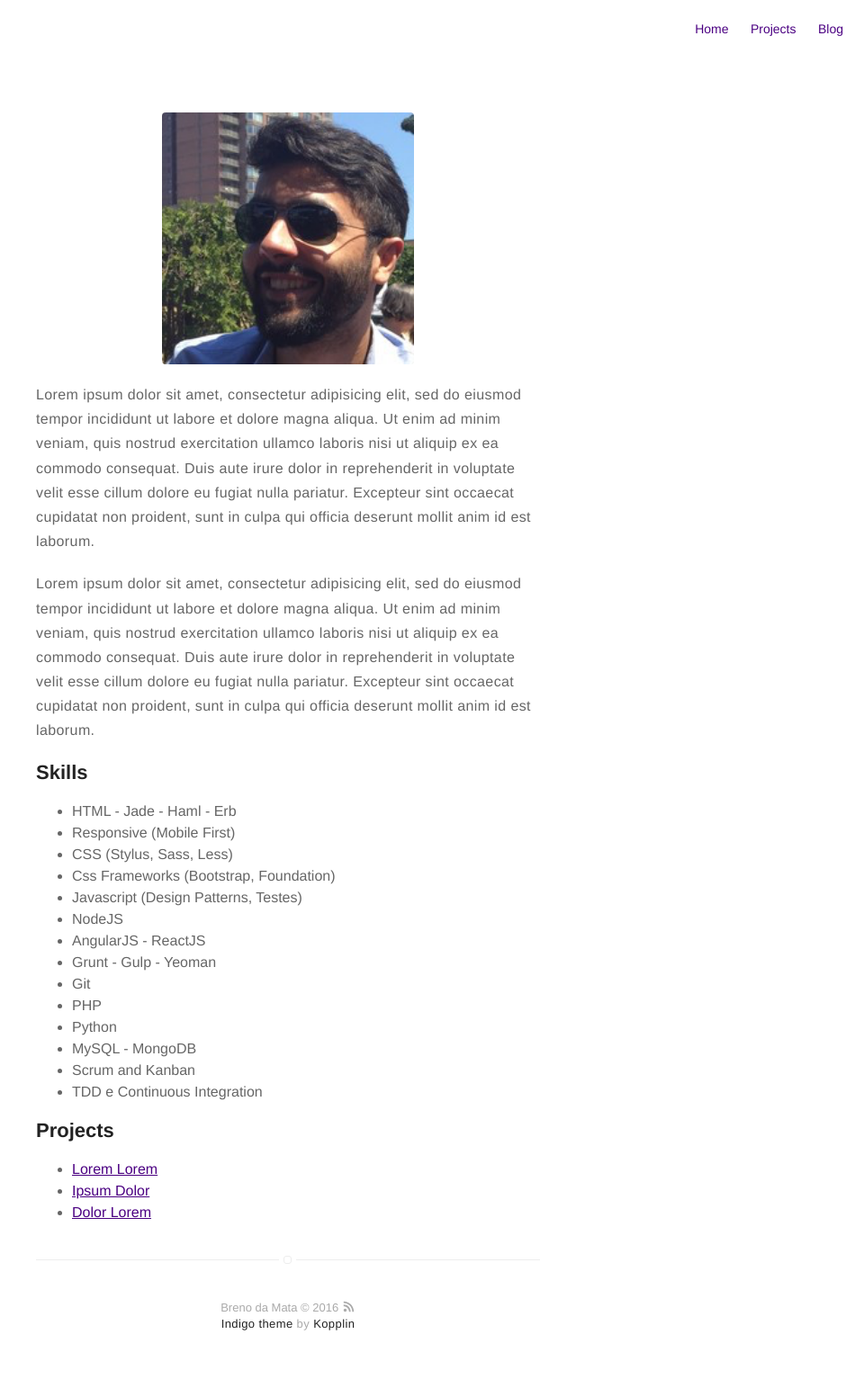
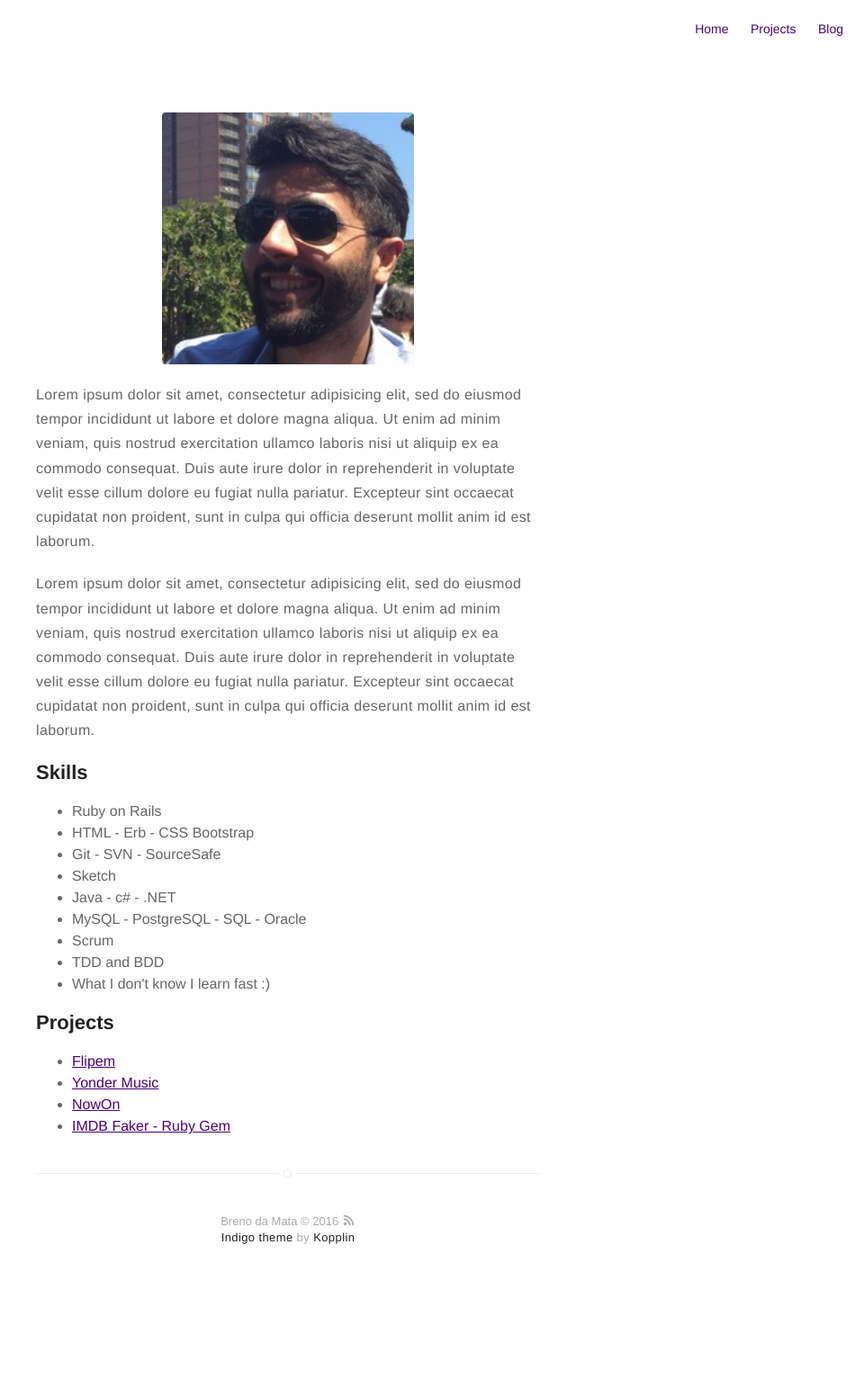
Before and after one commit to brenodamata/old_page, a Jekyll site: the page built from about.md, in a window 1280 px wide. Shown: the whole page at 90% size, without its empty margins (320-1280 px from the left). Built offline with Jekyll 4.4.1, drawn with Linux system fonts in a browser that asks for light colours; after the commit the page ends 1447 px from its top, so only the background shows below that.

Commit message:
Customizing about, projects, 404

```diff
--- a/404.html
+++ b/404.html
@@ -5,4 +5,3 @@ permalink: /404
 ---
 <h2>404</h2>
 <p>There doesn't appear to be anything here. Sorry about that.</p>
-<p>If you've followed a link expecting something to be here, you can <a href="mailto:{{ site.email }}?subject=Page%20not%20found">contact me</a>.</p>
--- a/_config.yml
+++ b/_config.yml
@@ -27,7 +27,7 @@ twitter: brenodamata
 # google: mygoogle
 # instagram: brenodamata
 # pinterest: brenodamata
-linkedin: in/brenodamata
+linkedin: brenodamata
 # youtube: brenodamata
 # spotify: brenodamata
 github: brenodamata
--- a/_includes/blog-post.html
+++ b/_includes/blog-post.html
@@ -1,8 +1,10 @@
 {% if post.blog == true %}
+	{% if post.draft == false %}
     <div class="item {% if post.star %}star{% endif %}">
         <a class="url" href="{{ site.url }}{{ post.url }}">
             <aside class="date"><time datetime="{{ post.date | date:"%d-%m-%Y" }}">{{ post.date | date: "%b %d %Y" }}</time></aside>
             <h3 class="title">{{ post.title }}</h3>
         </a>
     </div>
+	{% endif %}
 {% endif %}
--- a/_includes/social-links.html
+++ b/_includes/social-links.html
@@ -30,7 +30,7 @@
     {% endif %}
 
     {% if site.linkedin %}
-        <a class="link" data-title="linkedin.com/{{ site.linkedin }}" href="http://linkedin.com/{{ site.linkedin }}" target="_blank">
+        <a class="link" data-title="linkedin.com/in/{{ site.linkedin }}" href="http://linkedin.com/{{ site.linkedin }}" target="_blank">
             <svg class="icon icon-linkedin"><use xlink:href="#icon-linkedin"></use></svg>
         </a>
     {% endif %}
--- a/about.md
+++ b/about.md
@@ -22,26 +22,40 @@ proident, sunt in culpa qui officia deserunt mollit anim id est laborum.</p>
 <h2>Skills</h2>
 
 <ul class="skill-list">
-	<li>HTML - Jade - Haml - Erb</li>
-	<li>Responsive (Mobile First)</li>
-	<li>CSS (Stylus, Sass, Less)</li>
-	<li>Css Frameworks (Bootstrap, Foundation)</li>
-	<li>Javascript (Design Patterns, Testes)</li>
-	<li>NodeJS</li>
-	<li>AngularJS - ReactJS</li>
-	<li>Grunt - Gulp - Yeoman</li>
-	<li>Git</li>
-	<li>PHP</li>
-	<li>Python</li>
-	<li>MySQL - MongoDB</li>
-	<li>Scrum and Kanban</li>
-	<li>TDD e Continuous Integration</li>
+	<li>Ruby on Rails</li>
+	<li>HTML - Erb - CSS Bootstrap</li>
+	<li>Git - SVN - SourceSafe</li>
+	<li>Sketch</li>
+	<li>Java - c# - .NET</li>
+	<li>MySQL - PostgreSQL - SQL - Oracle</li>
+	<li>Scrum</li>
+	<li>TDD and BDD</li>
+	<li>What I don't know I learn fast :)</li>
 </ul>
+<!--
+WORKFLOW
+A lista completa das tecnologias, ferramentas, padrões e metodologias que utilizo no meu Workflow, você encontra neste link. https://github.com/vitorbritto/workflow-guide
+
+EXPERTISES
+
+UI/UX DesignFront-EndBack-End
+TECNOLOGIAS
+
+HTML5CSS3JavaScriptPHPRubyNodeJSMySQLSQLitePostgreSQLMongoDBCouchDB
+RECURSOS MAIS UTILIZADOS
+
+GitWordPressWooCommercejQueryBackboneAngularJSExpressCordova/PhonegapIonicPouchDBRailsSinatraSlimSassStylusLessGruntGulpnpmcomposerBundlerLoDashJadeHamlMarkdownMocha + ChaiQUnitBrowserifyJekyllCode ClimateTravis CIWerckerCodeshipCoverage
+FERRAMENTAS DE TRABALHO
+
+TerminalSlackTrelloGoogle DriveAxure RPAsanaEvernoteDropboxPhotoshopIllustratorAtomVIMFirefoxGoogle ChromeDev ToolsFirebugSourceTreeFileZillaSequel ProMySQL Workbench
+EXPERIMENTOS E PASSATEMPO
+ Unix & Shell ScriptHaskellErlang + Elixir -->
 
 <h2>Projects</h2>
 
 <ul>
-	<li><a href="https://github.com/">Lorem Lorem</a></li>
-	<li><a href="https://github.com/">Ipsum Dolor</a></li>
-	<li><a href="https://github.com/">Dolor Lorem</a></li>
+	<li><a href="http://flipem.com">Flipem</a></li>
+	<li><a href="http://yondermusic.com">Yonder Music</a></li>
+	<li><a href="http://nowon.com.br">NowOn</a></li>
+	<li><a href="https://github.com/brenodamata/imdb-faker">IMDB Faker - Ruby Gem</a></li>
 </ul>
```
Also changed, not shown: 8 other files.
